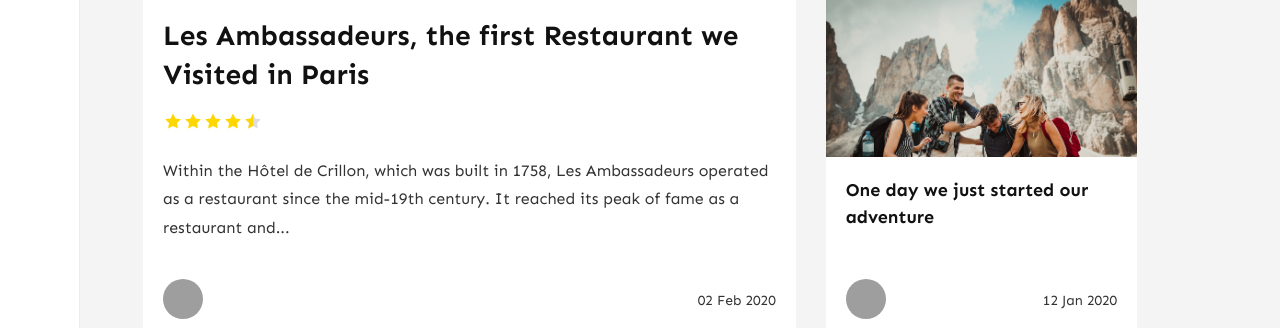
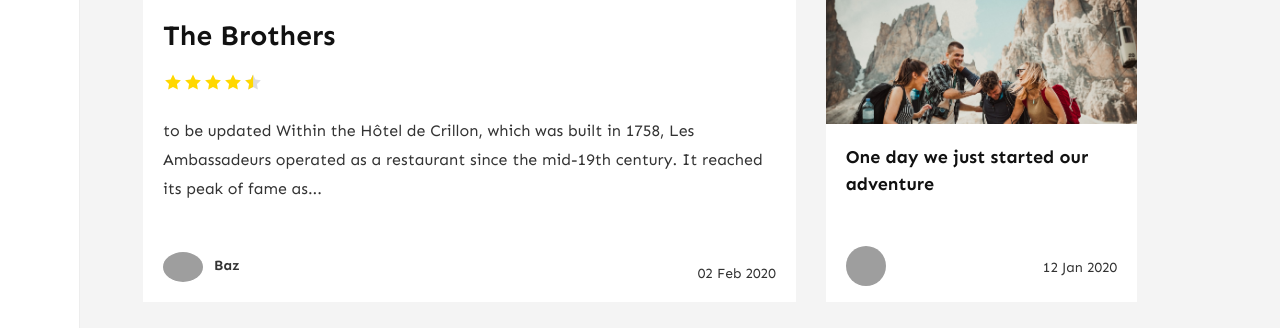
Before and after one commit to panquet/panquet, a Jekyll site: the page built from index.html, in a window 1280 px wide and 900 px high, scrolled down 569 px, cut to the strip 241-569 px from the top of the window. Built offline with Jekyll 4.4.1, drawn with Linux system fonts in a browser that asks for light colours; nearby versions of some CDN libraries; the list of posts is cut into pages by our own code; comment, search, counter and statistics services are not loaded; some of the changed text lies outside the part shown; grey boxes are pictures that could not be loaded.

Commit message:
personalisations
changed some text and photos

```diff
--- a/404.html
+++ b/404.html
@@ -11,5 +11,5 @@
 <div class="text-center">
 <h1 class="mt-5"><span class="badge badge-dark font-weight-normal">404</span></h1>
 <h1 class="display-1 mt-4 mb-4"> Page not found!</h1>
-<p>Arent you a dud</p>
+<p>Arent you a dud. go back and try something else</p>
 </div>
--- a/_config.yml
+++ b/_config.yml
@@ -1,5 +1,5 @@
 # Site
-name: "Yeet2"
+name: "Panquet"
 title: "Yeet1"
 description: "Documenting weird and wonderful creatures! \n To be updated soon.."
 logo: 'assets/images/logo.png'
--- a/_posts/2020-02-2-les-ambassadeurs.md
+++ b/_posts/2020-02-2-les-ambassadeurs.md
@@ -1,13 +1,14 @@
 ---
 layout: post
-title:  "Les Ambassadeurs, the first Restaurant we Visited in Paris"
-author: sal
+title:  "The Brothers"
+author: Seb
 categories: [ Lifestyle ]
 tags: [ France ]
 image: assets/images/2.jpg
 rating: 4.5
 ---
 
+to be updated
 Within the Hôtel de Crillon, which was built in 1758, Les Ambassadeurs operated as a restaurant since the mid-19th century. It reached its peak of fame as a restaurant and nightclub (a café-concert) in the last three decades of the 19th century.
 
 Always a center of entertainment for the aristocracy, in the 1870s it also became a regular destination of some of the best known figures of art and the demi-monde. Edgar Degas and Henri de Toulouse-Lautrec portrayed visitors at the night club, and Aristide Bruant performed there.
```
Also changed, not shown: _pages/about.md (+3 -3 lines), assets/images/18.jpg (added), assets/images/logo.png, assets/images/old-logo.png (added), assets/images/old-screenshot.jpg (added), changelog.md (deleted), 2 other files.
